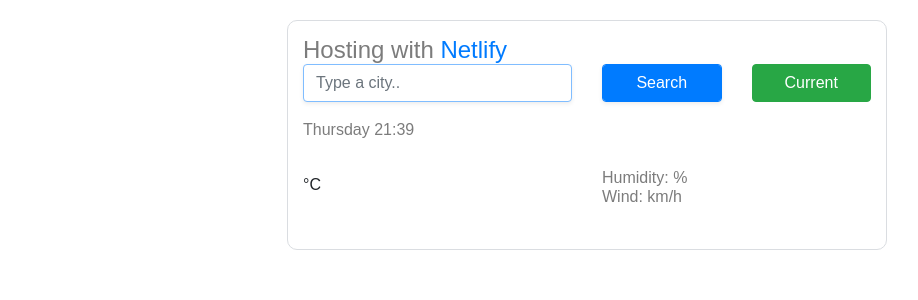
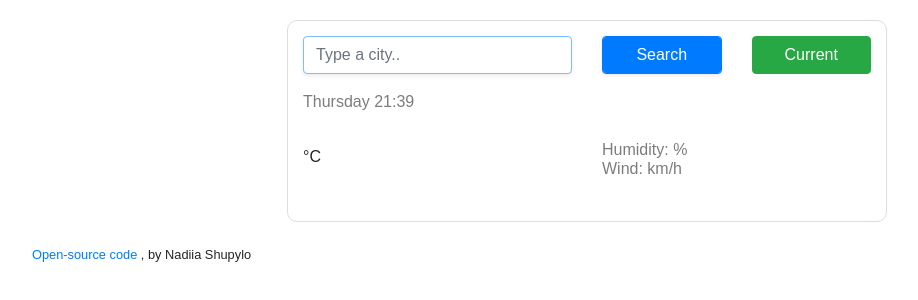
Before and after one commit to FireCandy/plus_hw_w6, a plain HTML site: page index.html in a window 1280 px wide. Shown: the whole page, without its empty margins (53-971 px from the left). Drawn offline with nearby package versions, Linux system fonts and the light colour scheme; files that its build step writes are made by us from their sources; no server answers; files whose address does not match are found by name.

Commit message:
add link to my GitHub repository at the bottom of my project page

```diff
--- a/index.html
+++ b/index.html
@@ -18,9 +18,7 @@
   <body>
     <div class="container">
       <div class="weather-app">
-        <h1>Hosting with <a href="http://www.netlify.com">Netlify</a>
-                </h1>
-        <form class="search-form" id="search-form">
+               <form class="search-form" id="search-form">
           <div class="row">
             <div class="col-6">
 
@@ -72,6 +70,10 @@
           </div>
         </div>
       </div>
+      <small>
+        <a href="https://github.com/FireCandy/plus_hw_w6" target="_blank">Open-source code</a>
+        , by Nadiia Shupylo
+      </small>
     </div>
     <script src="src/index.js"></script>
   </body>
```
